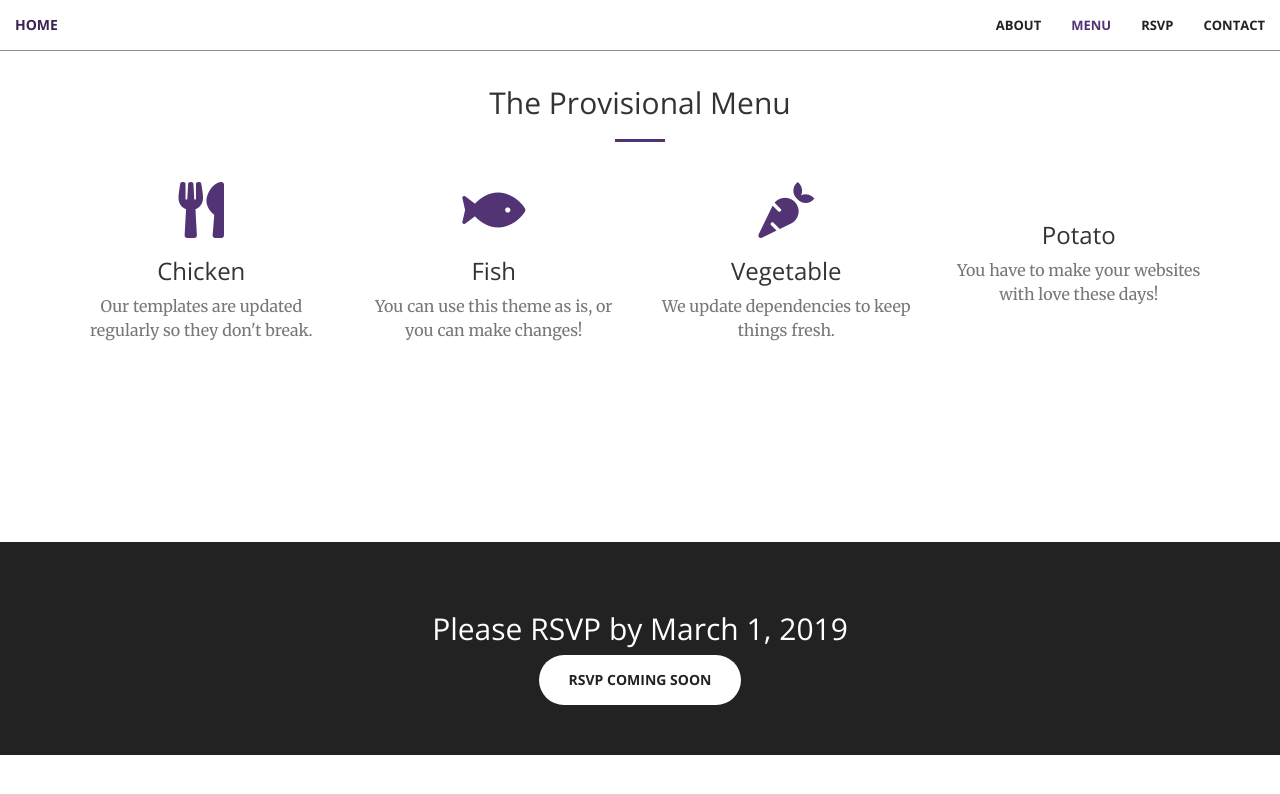
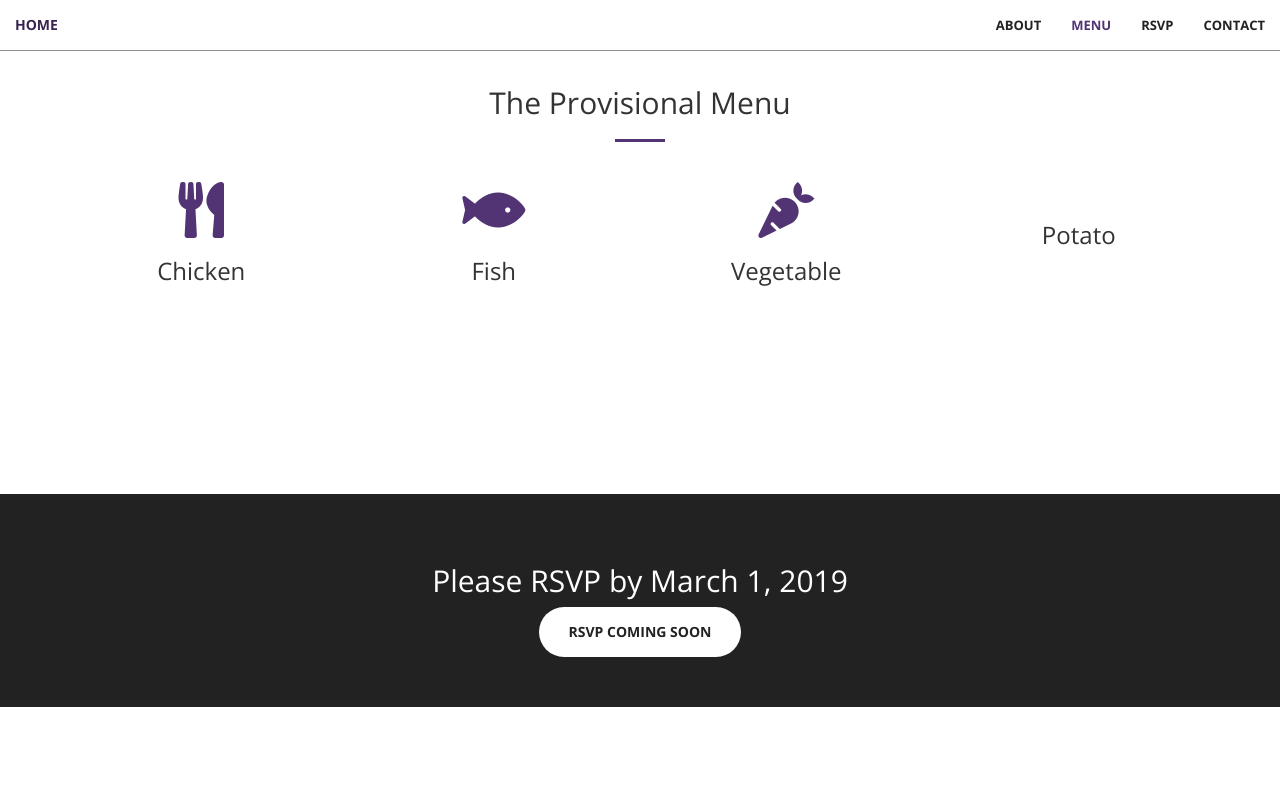
Before and after one commit to KSUWesley/KSUWesley.github.io, a Jekyll site: the page built from index.html, in a window 1280 px wide and 900 px high, scrolled down 1332 px. Shown: the top 794 px of the window. Built offline with Jekyll 4.4.1, drawn with Linux system fonts in a browser that asks for light colours; nearby versions of some CDN libraries.

Commit message:
rommented out lengthy descriptions

```diff
--- a/_includes/menu.html
+++ b/_includes/menu.html
@@ -13,28 +13,28 @@
                 <div class="service-box">
                     <i class="fas fa-4x fa-utensils wow bounceIn text-primary"></i>
                     <h3>Chicken</h3>
-                    <p class="text-muted">Our templates are updated regularly so they don't break.</p>
+                    <!--<p class="text-muted">Our templates are updated regularly so they don't break.</p>-->
                 </div>
             </div>
             <div class="col-lg-3 col-md-6 text-center">
                 <div class="service-box">
                     <i class="fas fa-4x fa-fish wow bounceIn text-primary" data-wow-delay=".1s"></i>
                     <h3>Fish</h3>
-                    <p class="text-muted">You can use this theme as is, or you can make changes!</p>
+                    <!--<p class="text-muted">You can use this theme as is, or you can make changes!</p>-->
                 </div>
             </div>
             <div class="col-lg-3 col-md-6 text-center">
                 <div class="service-box">
                     <i class="fas fa-4x fa-carrot wow bounceIn text-primary" data-wow-delay=".2s"></i>
                     <h3>Vegetable</h3>
-                    <p class="text-muted">We update dependencies to keep things fresh.</p>
+                    <!--<p class="text-muted">We update dependencies to keep things fresh.</p>-->
                 </div>
             </div>
             <div class="col-lg-3 col-md-6 text-center">
                 <div class="service-box">
                     <i class="fa fa-4x fa-potato wow bounceIn text-primary" data-wow-delay=".3s"></i>
                     <h3>Potato</h3>
-                    <p class="text-muted">You have to make your websites with love these days!</p>
+                   <!-- <p class="text-muted">You have to make your websites with love these days!</p>-->
                 </div>
             </div>
         </div>
```
